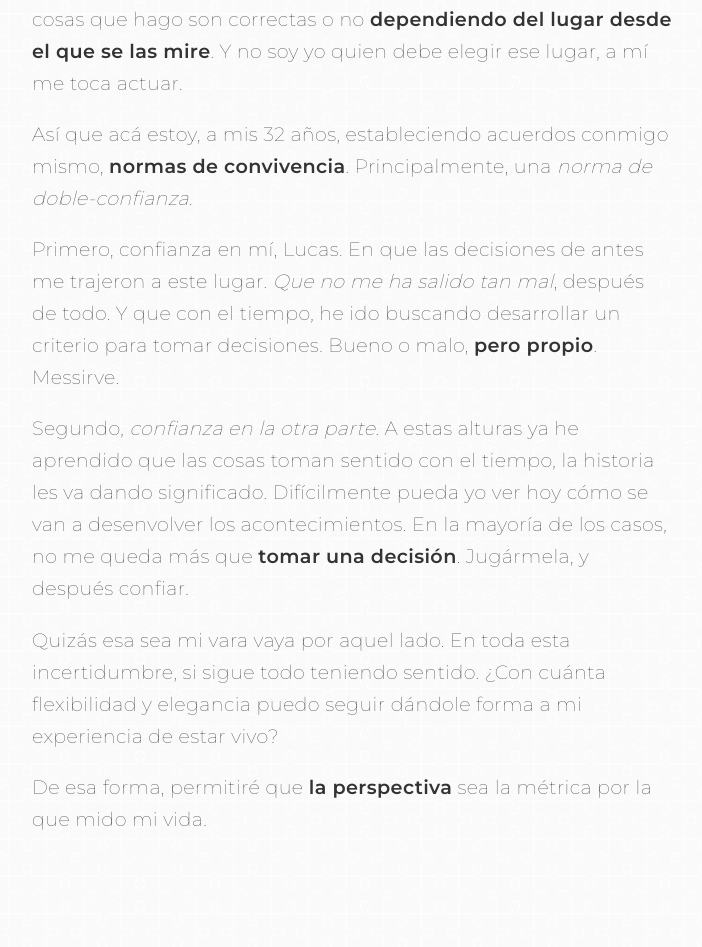
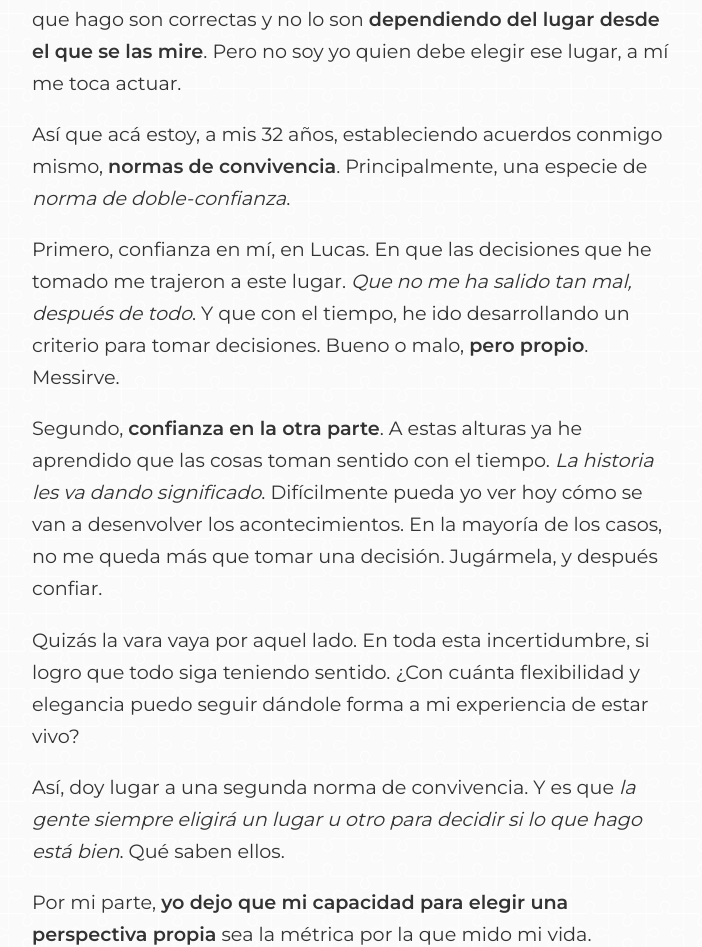
Before and after one commit to LucasMRC/perspectiva, a Svelte app: page / in a window 1280 px wide. Shown: the part 1505-2452 px from the top of the page, without its empty margins (160-862 px from the left). Built offline with nearby package versions, Linux system fonts and the light colour scheme; a web font is replaced by a local one.

Commit message:
Minor changes on article text

```diff
--- a/src/components/Main/index.svelte
+++ b/src/components/Main/index.svelte
@@ -7,25 +7,28 @@
             También me pasa que a medida que pasa el tiempo, cada vez son menos las certezas que tengo. Así, mis acciones se encuentran escoltadas por preguntas, de esas que <strong>no puedo responder sin al menos ser imparcial</strong>.
         </p>
         <p>
-            Muy pocas son las cosas que hago y que sé realmente <strong><em>si estoy actuando de manera correcta o inteligente</em></strong>. Para el resto de mi vida, no sé si estoy siendo paciente o me estoy dejando estar. Si aguantar un poco el dolor me ayuda a construir mi carácter, o es mejor tomar un analgésico para poder descansar. Si debo ayudar al otro, o en enfocarme en mis cosas y trabajar en pos de mis objetivos.
+            Muy pocas son las cosas que hago sabiendo realmente <strong><em>si estoy actuando de manera correcta o inteligente</em></strong>. Para el resto de mi vida, no sé si estoy siendo paciente o me estoy dejando estar. Si aguantar un poco el dolor me ayuda a construir mi carácter, o es mejor tomar un analgésico para poder descansar. Si debo ayudar al otro, o en enfocarme en mis cosas y trabajar en pos de mis objetivos.
         </p>
         <p>
-            <em>No tengo métricas para medir mis decisiones</em>. Muchas de las cosas que hago son correctas o no <strong>dependiendo del lugar desde el que se las mire</strong>. Y no soy yo quien debe elegir ese lugar, a mí me toca actuar.
+            <em>No tengo métricas para medir mis decisiones</em>. Muchas de las cosas que hago son correctas y no lo son <strong>dependiendo del lugar desde el que se las mire</strong>. Pero no soy yo quien debe elegir ese lugar, a mí me toca actuar.
         </p>
         <p>
-            Así que acá estoy, a mis 32 años, estableciendo acuerdos conmigo mismo, <strong>normas de convivencia</strong>. Principalmente, una <em>norma de doble-confianza</em>.
+            Así que acá estoy, a mis 32 años, estableciendo acuerdos conmigo mismo, <strong>normas de convivencia</strong>. Principalmente, una especie de <em>norma de doble-confianza</em>.
         </p>
         <p>
-            Primero, confianza en mí, Lucas. En que las decisiones de antes me trajeron a este lugar. <em>Que no me ha salido tan mal</em>, después de todo. Y que con el tiempo, he ido buscando desarrollar un criterio para tomar decisiones. Bueno o malo, <strong>pero propio</strong>. Messirve.
+            Primero, confianza en mí, en Lucas. En que las decisiones que he tomado me trajeron a este lugar. <em>Que no me ha salido tan mal, después de todo</em>. Y que con el tiempo, he ido desarrollando un criterio para tomar decisiones. Bueno o malo, <strong>pero propio</strong>. Messirve.
         </p>
         <p>
-            Segundo, <em>confianza en la otra parte</em>. A estas alturas ya he aprendido que las cosas toman sentido con el tiempo, la historia les va dando significado. Difícilmente pueda yo ver hoy cómo se van a desenvolver los acontecimientos. En la mayoría de los casos, no me queda más que <strong>tomar una decisión</strong>. Jugármela, y después confiar.
+            Segundo, <strong>confianza en la otra parte</strong>. A estas alturas ya he aprendido que las cosas toman sentido con el tiempo. <em>La historia les va dando significado</em>. Difícilmente pueda yo ver hoy cómo se van a desenvolver los acontecimientos. En la mayoría de los casos, no me queda más que tomar una decisión. Jugármela, y después confiar.
         </p>
         <p>
-            Quizás esa sea mi vara vaya por aquel lado. En toda esta incertidumbre, si sigue todo teniendo sentido. ¿Con cuánta flexibilidad y elegancia puedo seguir dándole forma a mi experiencia de estar vivo?
+            Quizás la vara vaya por aquel lado. En toda esta incertidumbre, si logro que todo siga teniendo sentido. ¿Con cuánta flexibilidad y elegancia puedo seguir dándole forma a mi experiencia de estar vivo?
         </p>
         <p>
-            De esa forma, permitiré que <strong>la perspectiva</strong> sea la métrica por la que mido mi vida.
+            Así, doy lugar a una segunda norma de convivencia. Y es que <em>la gente siempre eligirá un lugar u otro para decidir si lo que hago está bien</em>. Qué saben ellos.
+        </p>
+        <p>
+            Por mi parte, <strong>yo dejo que mi capacidad para elegir una perspectiva propia</strong> sea la métrica por la que mido mi vida.
         </p>
     </article>
 </main>
@@ -44,10 +47,9 @@
         margin-bottom: 5rem;
     }
 
-    article p, article p em {
-        font-weight: var(--thin-font) !important;
+    /* article p, article p em {
         letter-spacing: .025rem;
-    }
+    } */
 
     article p:first-of-type::first-letter {
         font-size: 2.5rem;
--- a/src/components/Navbar/index.svelte
+++ b/src/components/Navbar/index.svelte
@@ -18,5 +18,4 @@
         height: 8.5rem;
     }
 
-
 </style>
```
